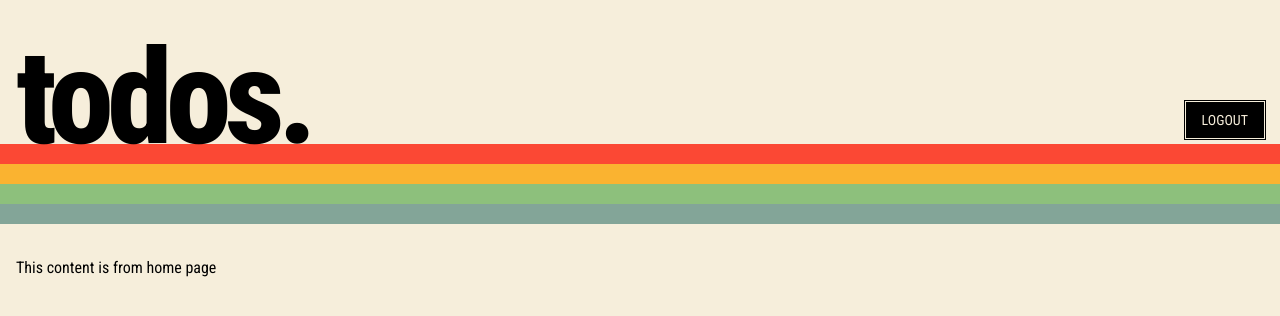
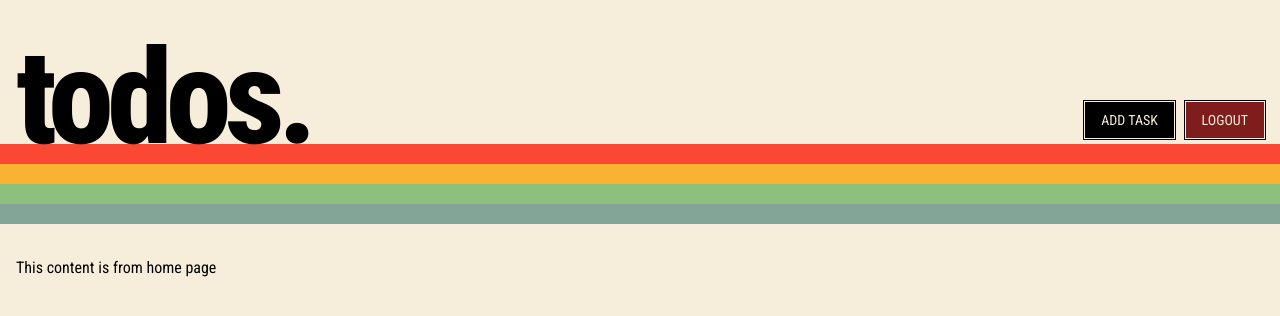
Before and after one commit to yashjawale/django-todos, a Django app: page / in a window 1280 px wide. Shown: the top 316 px of the page. Run offline with Django 5.2, Linux system fonts and the light colour scheme; some libraries are stand-ins or nearby versions.

Commit message:
Add new task button

```diff
--- a/templates/base.html
+++ b/templates/base.html
@@ -15,7 +15,10 @@
 <body class="bg-retrobeige text-black">
 <nav class="container px-4 mx-auto flex justify-between items-end">
     <h1 class="font-extrabold text-7xl md:text-[132px] leading-none pt-8 -mb-2 md:-mb-5 tracking-tighter">todos.</h1>
-    <button class="btn">Logout</button>
+    <div>
+        <button class="btn mr-2">Add Task</button>
+        <button class="btn btn-danger">Logout</button>
+    </div>
 </nav>
 <div class="[&>div]:h-5">
     <div class="bg-retrored"></div>
@@ -54,6 +57,9 @@
     .btn.btn-small {
         @apply text-xs px-3 py-1;
     }
+    .btn.btn-danger {
+        @apply bg-red-900;
+    }
 </style>
 </body>
 </html>
```
